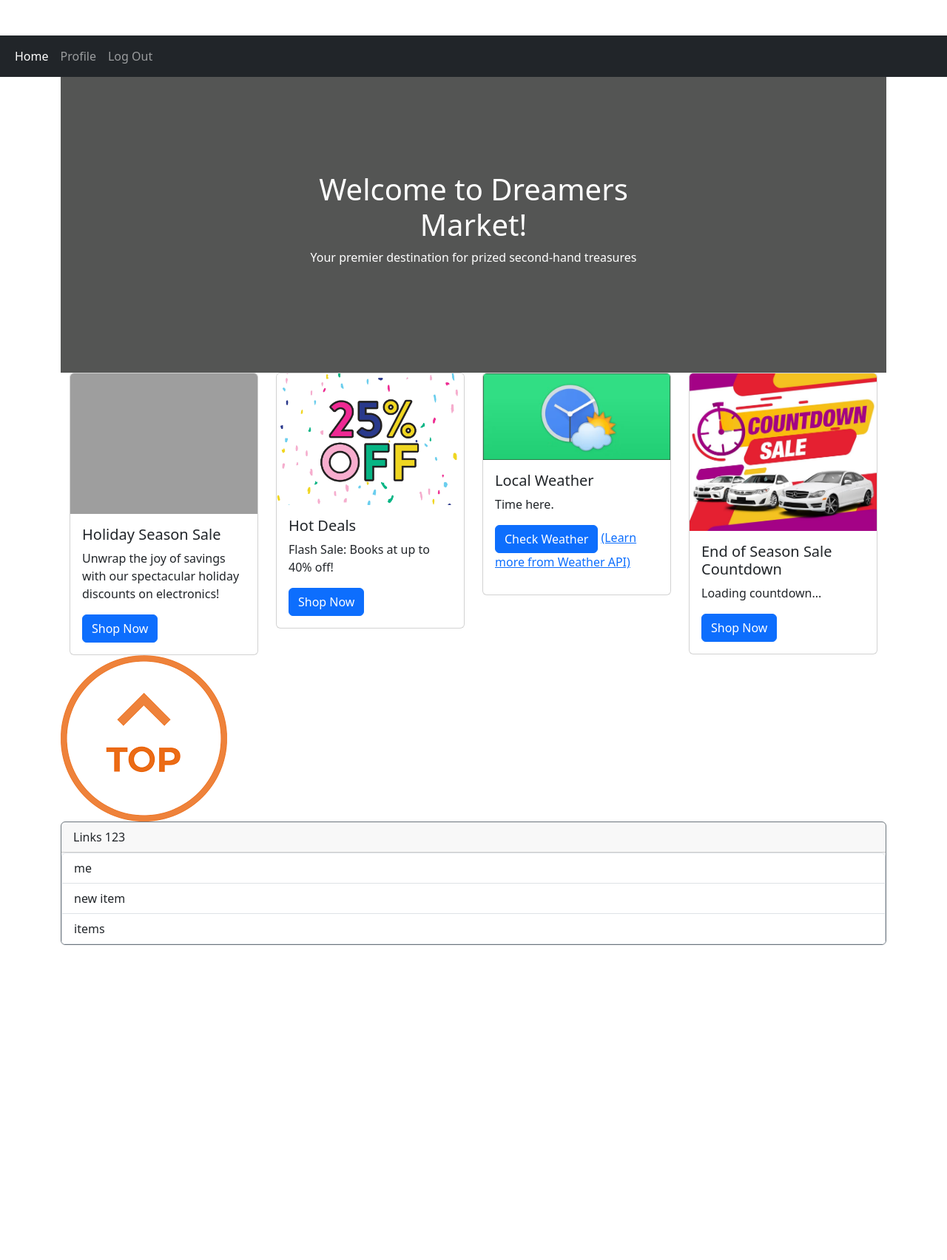
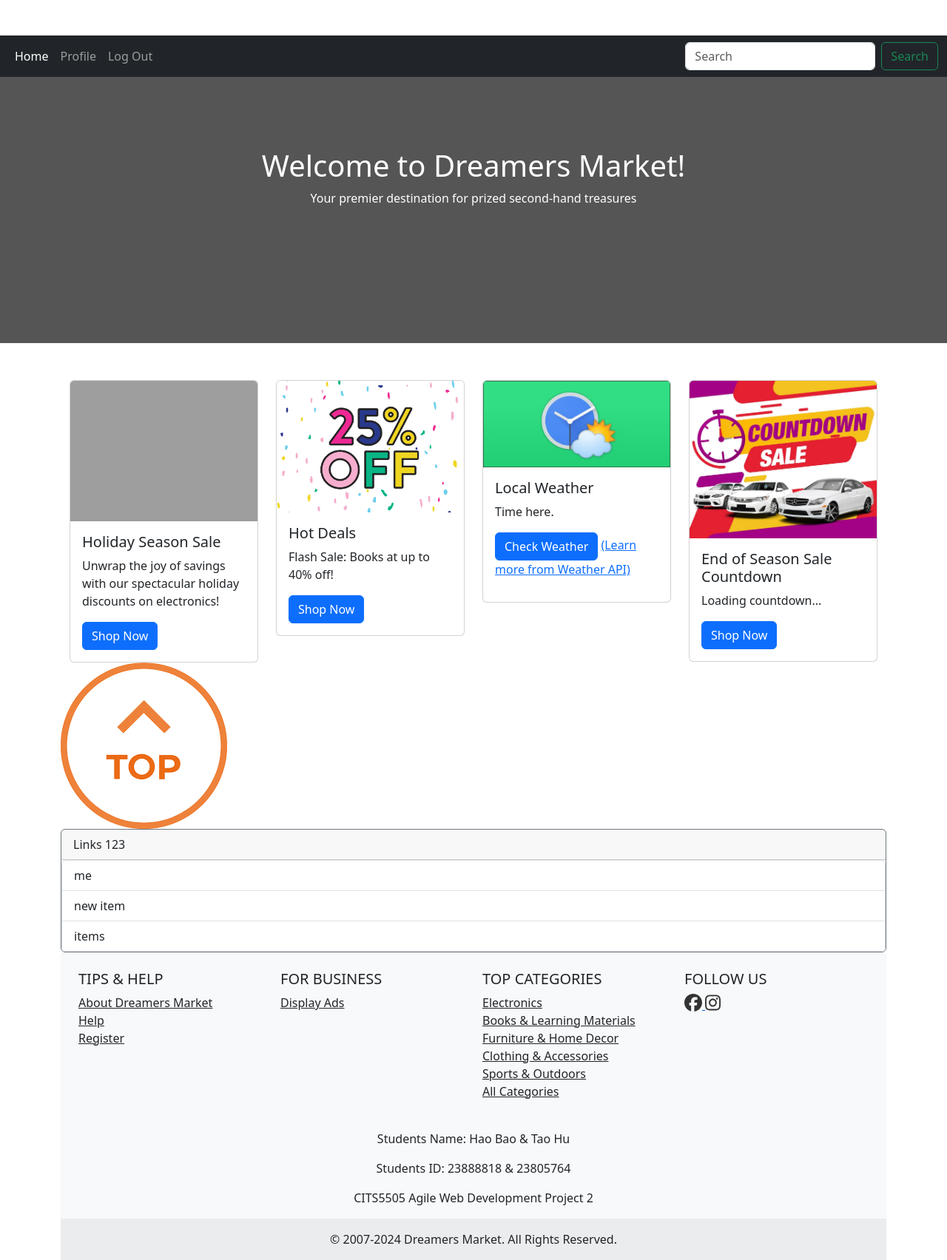
Before and after one commit to thogb/CITS5505-group-project, a Flask app: page / in a window 1280 px wide. Shown: the whole page at 74% size. Before the commit the page ends 1278 px from the top, so only its background shows below. Run offline with Flask 3, Linux system fonts and the light colour scheme; the visitor is signed in with stand-in values (Sample User, id 1); grey boxes are pictures that could not be loaded.

Commit message:
add a new navbar named search bar in home page

```diff
--- a/app/static/css/home.css
+++ b/app/static/css/home.css
@@ -3,16 +3,20 @@
   align-items: center;
   justify-content: center;
   position: relative;
-  height: 50vh;
-  width: 100%;
-  background-image: url('../img/top.jpg'); /* Adjust the path as needed */
+  height: 45vh; /* 维持之前的设置 */
+  width: 100vw; /* 使用视口宽度单位确保覆盖整个屏幕宽度 */
+  background-image: url('../img/top.jpg');
   background-size: cover;
-  background-position: center;
+  background-position: center 10%;
+  margin-left: -50vw; /* 将左边距设置为负的一半视口宽度 */
+  left: 50%; /* 并将元素向左偏移50% */
+  right: 50%; /* 并将元素向右偏移50% */
+  margin-bottom: 50px; /* 添加底部外边距 */
 }
 
 .overlay-text {
   position: absolute;
-  top: 50%;
+  top: 40%;
   left: 50%;
   transform: translate(-50%, -50%);
   color: white;
--- a/app/templates/home/home.html
+++ b/app/templates/home/home.html
@@ -84,4 +84,73 @@
         <a href="{{ url_for('item.items') }}" class="list-group-item list-group-item-action">items</a>
     </div>
 </div>
+
+<!-- Footer -->
+<footer class="bg-light text-center text-lg-start">
+    <div class="container p-4">
+        <!--Grid row-->
+        <div class="row">
+            <!--Grid column-->
+            <div class="col-lg-3 col-md-6 mb-4 mb-md-0">
+                <h5 class="text-uppercase">Tips & Help</h5>
+                <ul class="list-unstyled mb-0">
+                    <li><a href="about_us.html" class="text-dark">About Dreamers Market</a></li>
+                    <li><a href="help.html" class="text-dark">Help</a></li>
+                    <li><a href="register.html" class="text-dark">Register</a></li>
+                </ul>
+            </div>
+            <!--Grid column-->
+
+            <!--Grid column-->
+            <div class="col-lg-3 col-md-6 mb-4 mb-md-0">
+                <h5 class="text-uppercase">For Business</h5>
+                <ul class="list-unstyled mb-0">
+                    <li><a href="display-ads.html" class="text-dark">Display Ads</a></li>
+                </ul>
+            </div>
+            <!--Grid column-->
+
+            <!--Grid column-->
+            <div class="col-lg-3 col-md-6 mb-4 mb-md-0">
+                <h5 class="text-uppercase">Top Categories</h5>
+                <ul class="list-unstyled mb-0">
+                    <li><a href="electronics.html" class="text-dark">Electronics</a></li>
+                    <li><a href="books-learning.html" class="text-dark">Books & Learning Materials</a></li>
+                    <li><a href="furniture-decor.html" class="text-dark">Furniture & Home Decor</a></li>
+                    <li><a href="clothing-accessories.html" class="text-dark">Clothing & Accessories</a></li>
+                    <li><a href="sports-outdoors.html" class="text-dark">Sports & Outdoors</a></li>
+                    <li><a href="all-categories.html" class="text-dark">All Categories</a></li>
+                </ul>
+            </div>
+            <!--Grid column-->
+
+            <!--Grid column-->
+            <div class="col-lg-3 col-md-6 mb-4 mb-md-0">
+                <h5 class="text-uppercase">Follow Us</h5>
+                <a href="https://facebook.com/yourfacebookpage" target="_blank" class="social-icon">
+                    <i class="fa-brands fa-facebook" style="font-size: 24px; color: #333;"></i>
+                </a>
+                <a href="https://instagram.com/yourinstagramhandle" target="_blank" class="social-icon">
+                    <i class="fab fa-instagram" style="font-size: 24px; color: #333;"></i>
+                </a>
+            </div>
+            <!--Grid column-->
+        </div>
+        <!--Grid row-->
+    </div>
+
+
+    <!-- Student Information -->
+    <div class="mt-3 text-center"> <!-- 使用text-center类使内容居中 -->
+        <p>Students Name: Hao Bao & Tao Hu</p> <!-- 注意学生姓名之间添加了空格 -->
+        <p>Students ID: 23888818 & 23805764</p> <!-- 注意学生ID之间添加了空格 -->
+        <p>CITS5505 Agile Web Development Project 2</p>
+    </div>
+
+    <!-- Copyright -->
+    <div class="text-center p-3" style="background-color: rgba(0, 0, 0, 0.05);">
+        © 2007-2024 Dreamers Market. All Rights Reserved.
+    </div>
+</footer>
+
 {% endblock %}
--- a/app/templates/navbar.html
+++ b/app/templates/navbar.html
@@ -1,6 +1,7 @@
 <nav class="navbar navbar-expand-lg navbar-dark bg-dark">
   <div class="container-fluid">
-    <ul class="navbar-nav">
+    <!-- Logo or branding can go here -->
+    <ul class="navbar-nav me-auto">
       <li class="nav-item">
         <a class="nav-link active" aria-current="page" href="/">Home</a>
       </li>
@@ -11,5 +12,11 @@
         <a class="nav-link" href="/logout">Log Out</a>
       </li>
     </ul>
+
+    <!-- Search form -->
+    <form class="d-flex ms-auto">  <!-- ms-auto will push the form to the right -->
+      <input class="form-control me-2" type="search" placeholder="Search" aria-label="Search">
+      <button class="btn btn-outline-success" type="submit">Search</button>
+    </form>
   </div>
 </nav>
```
